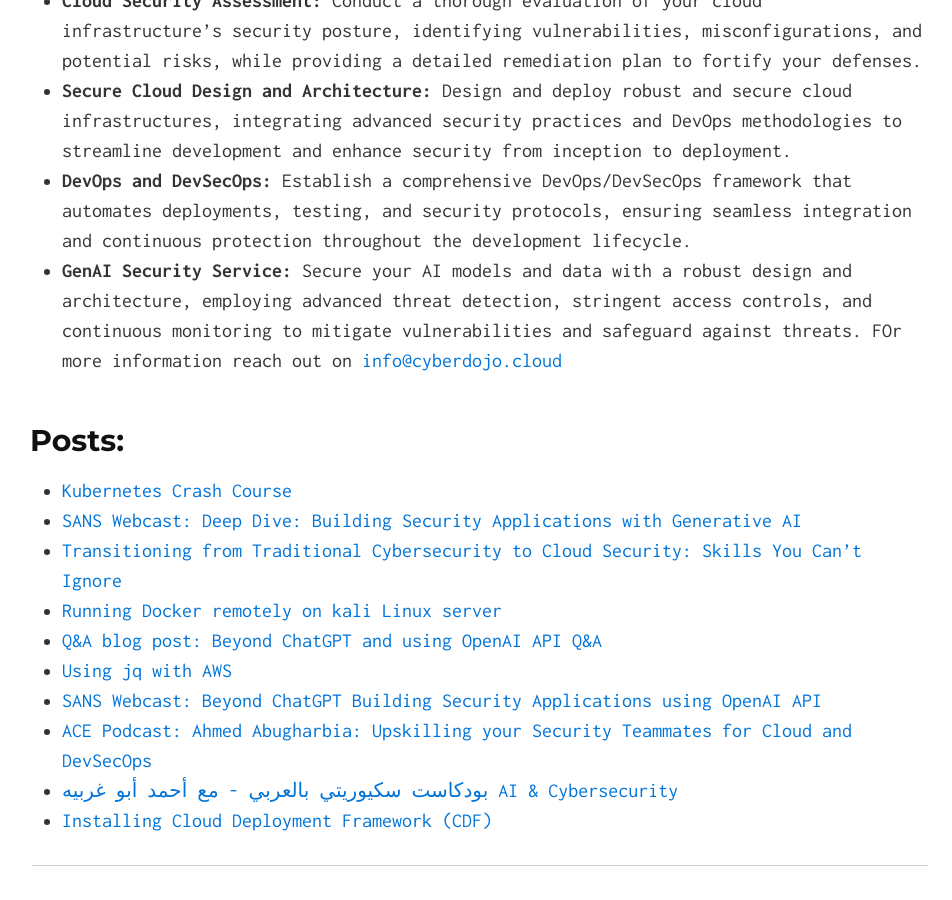
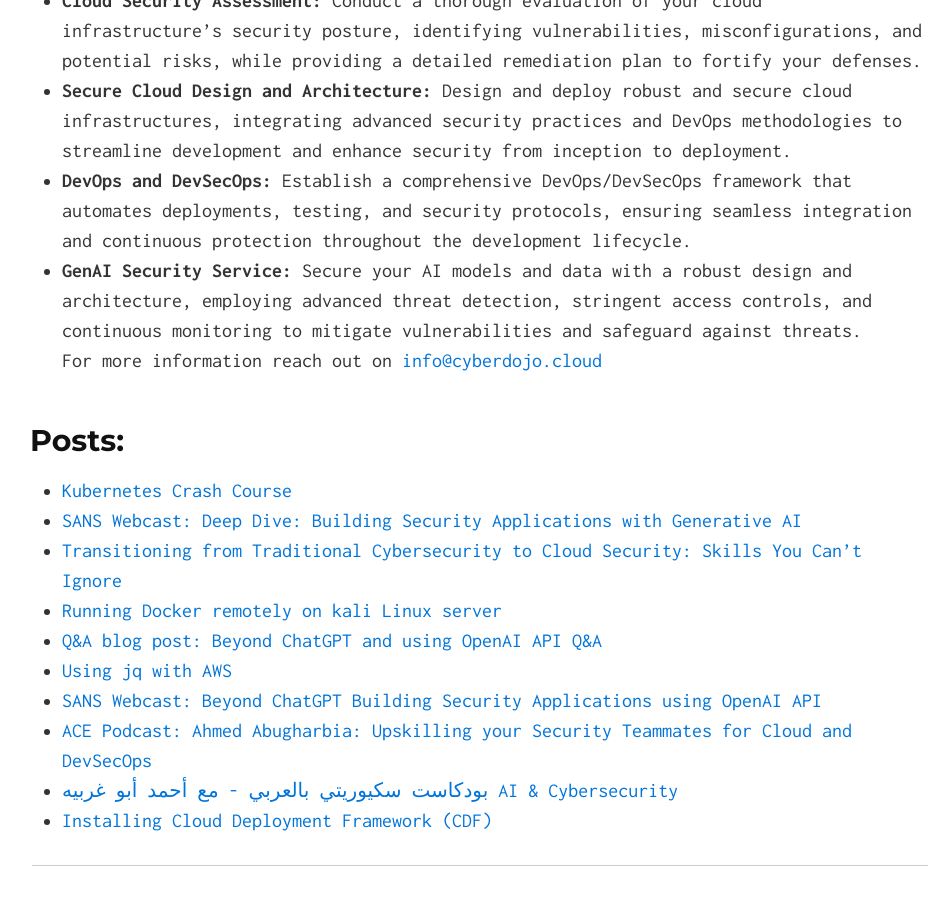
Before and after one commit to Ahmed-AG/cyberdojo-page, a Jekyll site: the page built from index.md, in a window 1280 px wide and 900 px high, scrolled down 395 px. Shown: the whole window, without its empty margins (160-1112 px from the left). Built offline with Jekyll 4.4.1, drawn with Linux system fonts in a browser that asks for light colours; our own code applies the rules of GitHub Pages for plain Markdown files.

Commit message:
Update services

```diff
--- a/index.md
+++ b/index.md
@@ -7,7 +7,8 @@
 - **DevOps and DevSecOps:** Establish a comprehensive DevOps/DevSecOps framework that automates deployments, testing, and security protocols, ensuring seamless integration and continuous protection throughout the development lifecycle.
 <!-- - **Managed Services:** Proactively manage and optimize your cloud infrastructure with ongoing monitoring, maintenance, and expert support, ensuring continuous security and operational excellence. -->
 - **GenAI Security Service:** Secure your AI models and data with a robust design and architecture, employing advanced threat detection, stringent access controls, and continuous monitoring to mitigate vulnerabilities and safeguard against threats.
-FOr more information reach out on <a href="mailto:info@cyberdojo.cloud" target="_blank">info@cyberdojo.cloud</a>
+<br>
+For more information reach out on <a href="mailto:info@cyberdojo.cloud" target="_blank">info@cyberdojo.cloud</a>
 
 
 ## <a id="read"></a>Posts:
```
